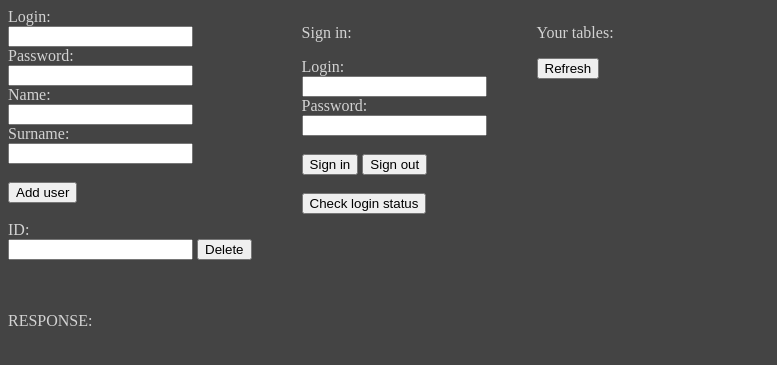
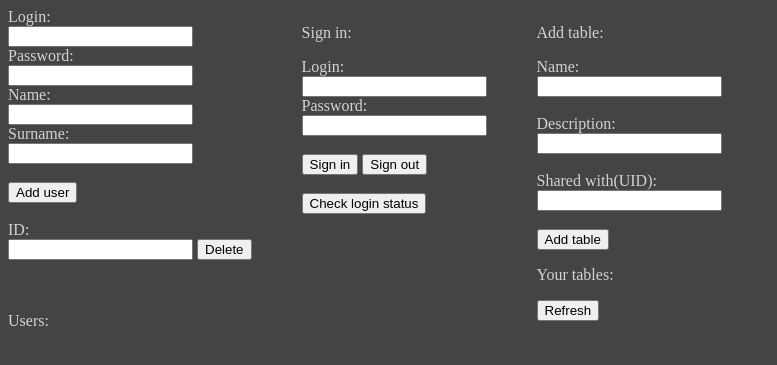
Before and after one commit to mateusz5314/webApps, a Django app: page / in a window 1280 px wide. Shown: the top 365 px of the page, without its empty margins (0-777 px from the left). Run offline with Django 4.2, Linux system fonts and the light colour scheme; data that the repository does not hold is empty.

Commit message:
Add table creation mechanism

```diff
--- a/static/webApps/js/app.js
+++ b/static/webApps/js/app.js
@@ -23,8 +23,8 @@ const csrftoken = getCookie('csrftoken');
 async function requestData() {
     const response = await fetch("/root/user/", {method: 'GET'});
     const data = await response.json();
-    const str = JSON.stringify(data, undefined, 4)
-    document.getElementById("responseBox").innerHTML = ''
+    const str = JSON.stringify(data, undefined, 4);
+    document.getElementById("responseBox").innerHTML = '';
     document.getElementById("responseBox").appendChild(document.createElement('pre')).innerHTML = str;
 }
 
@@ -40,7 +40,7 @@ async function addPerson() {
     //         "surname": surname
     //     }
     // );
-    console.log("Disabled")
+    console.log("Disabled");
     await requestData();
 }
 
@@ -49,7 +49,7 @@ async function removeUser() {
     // const id = document.getElementById("removeId").value
     // await remove("/root/user/" + id);
     // await requestData();
-    console.log("Disabled")
+    console.log("Disabled");
 }
 
 async function remove(url = '') {
@@ -77,8 +77,8 @@ async function postData(url = '', data = {}) {
 
 async function signIn() {
     console.log("sign in")
-    const userName = document.getElementById("sin_login").value
-    const passwd = document.getElementById("sin_passwd").value
+    const userName = document.getElementById("sin_login").value;
+    const passwd = document.getElementById("sin_passwd").value;
     const response = await postData("/root/user/login/", {
         "login": userName,
         "passwd": passwd,
@@ -87,7 +87,7 @@ async function signIn() {
 }
 
 async function signOut() {
-    console.log("sign in")
+    console.log("sign in");
     const response = await postData("/root/user/logout/", "");
     console.log(response);
 }
@@ -95,15 +95,31 @@ async function signOut() {
 async function checkLoginStatus() {
     const response = await fetch("/root/user/loginStatus", {method: 'GET'});
     const data = await response.json();
-    const str = JSON.stringify(data, undefined, 4)
-    document.getElementById("accountStatus").innerHTML = ''
+    const str = JSON.stringify(data, undefined, 4);
+    document.getElementById("accountStatus").innerHTML = '';
     document.getElementById("accountStatus").appendChild(document.createElement('pre')).innerHTML = str;
 }
 
 async function refresh() {
     const response = await fetch("/root/table/", {method: 'GET'});
     const data = await response.json();
-    const str = JSON.stringify(data, undefined, 4)
-    document.getElementById("accountTables").innerHTML = ''
+    const str = JSON.stringify(data, undefined, 4);
+    document.getElementById("accountTables").innerHTML = '';
     document.getElementById("accountTables").appendChild(document.createElement('pre')).innerHTML = str;
 }
+
+async function addTable() {
+    const name = document.getElementById("table_name").value;
+    const desc = document.getElementById("table_description").value;
+    let access = [document.getElementById("table_access").value, ];
+    const userUrl = "/root/user/";
+    access.forEach(function(part, index) {
+      this[index] = window.location.href.slice(0, -1) + userUrl + this[index] + '/';
+    }, access);
+    const response = await postData("/root/table/", {
+        "name": name,
+        "description": desc,
+        "access": access,
+    });
+    console.log(response);
+}
--- a/tasksApi/models.py
+++ b/tasksApi/models.py
@@ -11,10 +11,10 @@ class User(AbstractUser):
 
 class Table(models.Model):
     id = models.AutoField(primary_key=True)
-    owner = models.ForeignKey(User, on_delete=models.CASCADE)
+    owner = models.ForeignKey(User, on_delete=models.CASCADE, blank=True)
     name = models.CharField(max_length=60)
     description = models.CharField(max_length=60)
-    access = models.ManyToManyField(User, related_name="access")
+    access = models.ManyToManyField(User, related_name="access", blank=True)
 
     def __str__(self):
         return self.name
--- a/tasksApi/views.py
+++ b/tasksApi/views.py
@@ -53,6 +53,9 @@ class TableViewSet(viewsets.ModelViewSet):
     def get_queryset(self):
         return Table.objects.filter(Q(owner=self.request.user) | Q(access=self.request.user)).distinct()
 
+    def perform_create(self, serializer):
+        serializer.save(owner=self.request.user)
+
 
 def home(request):
     return render(request, "index.html")
--- a/templates/index.html
+++ b/templates/index.html
@@ -22,7 +22,7 @@
           <input type="button" value="Delete" onclick="clearTable()">
         </form>
         <br><br>
-        <p>RESPONSE:</p>
+        <p>Users:</p>
         <div id="responseBox"></div>
     </div>
     <div style="position: relative;float: left;margin-left: 50px;">
@@ -44,6 +44,17 @@
         <div id="accountStatus"></div>
     </div>
     <div style="position: relative;float: left;margin-left: 50px;">
+        <p>Add table:</p>
+        <form action="" method="post">
+            {% csrf_token %}
+              <label for="table_name">Name:</label><br>
+              <input type="text" id="table_name" name="table_name" value=""><br><br>
+              <label for="table_description">Description:</label><br>
+              <input type="text" id="table_description" name="table_description" value=""><br><br>
+              <label for="table_access">Shared with(UID):</label><br>
+              <input type="text" id="table_access" name="table_access" value=""><br><br>
+            <input type="button" value="Add table" onclick="addTable()">
+        </form>
         <p>Your tables:</p>
         <form action="" method="post">
             {% csrf_token %}
```
Also changed, not shown: tasksApi/migrations/0002_alter_table_access_alter_table_owner.py (added), 2 other files.
